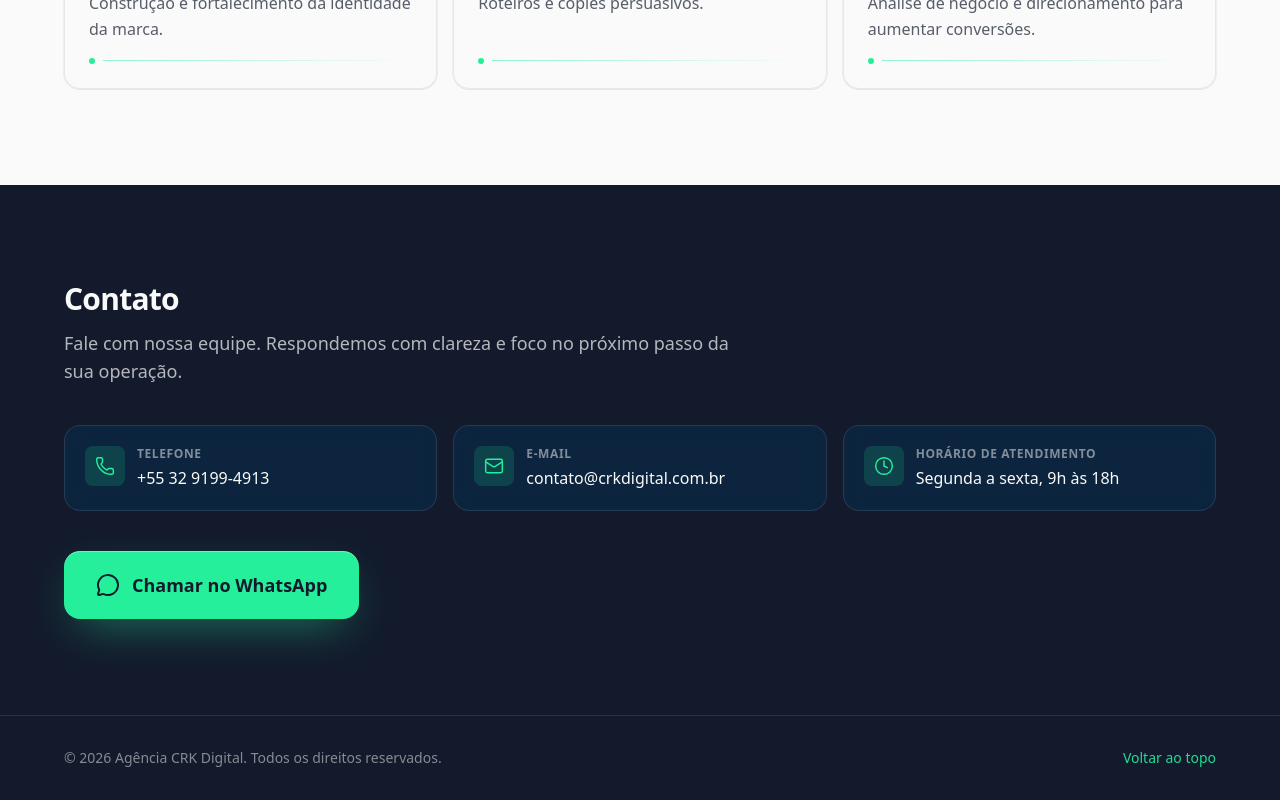
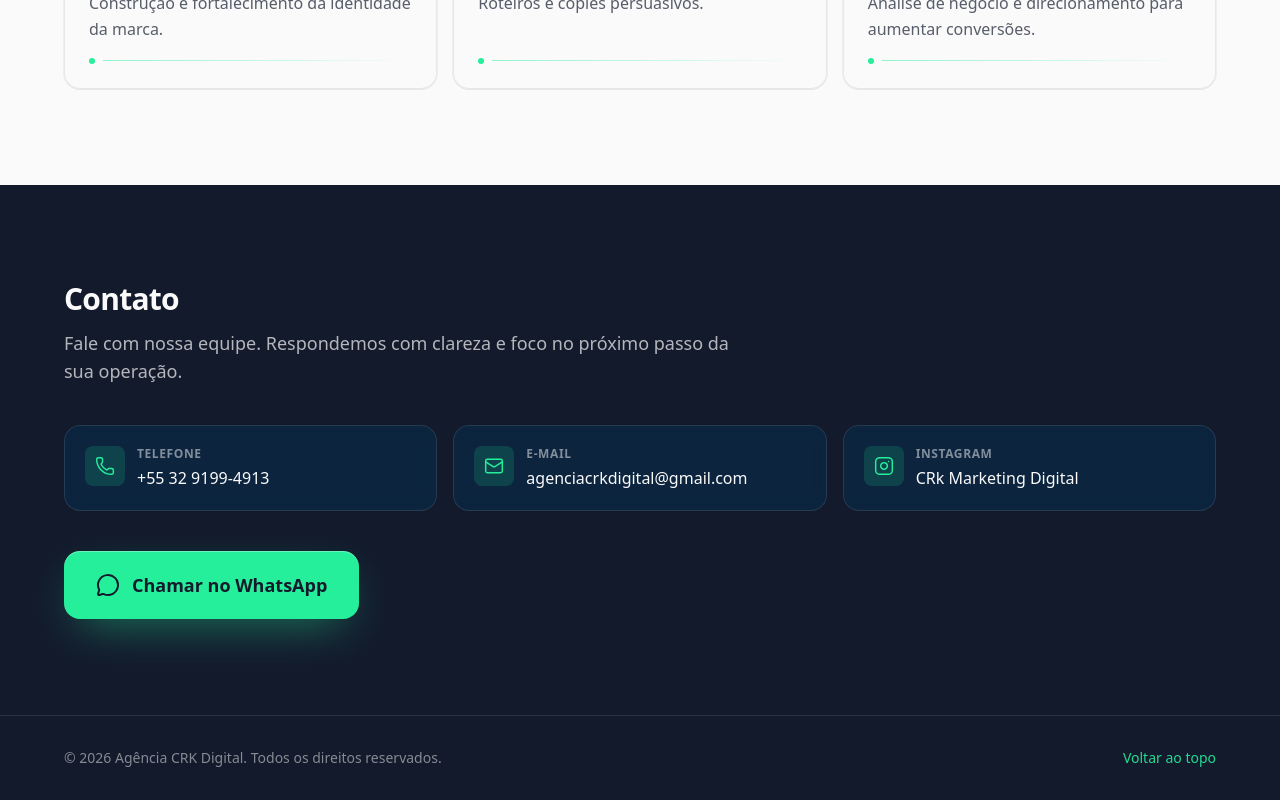
Before and after one commit to NicolasReis12/crk_digital, a React (Vite) app: page / in a window 1280 px wide. Shown: the part 2495-3295 px from the top of the page. Built offline with nearby package versions, Linux system fonts and the light colour scheme.

Commit message:
Alteração do contact

```diff
--- a/src/components/Contact.jsx
+++ b/src/components/Contact.jsx
@@ -1,5 +1,26 @@
-import { Phone, Mail, Clock, MessageCircle } from 'lucide-react'
+import { createElement } from 'react'
+import { Phone, Mail, MessageCircle } from 'lucide-react'
 import { getWhatsAppUrl, PHONE_DISPLAY, PHONE_E164_DIGITS } from '../config'
+
+function InstagramIcon({ className, strokeWidth = 1.75 }) {
+  return (
+    <svg
+      xmlns="http://www.w3.org/2000/svg"
+      viewBox="0 0 24 24"
+      fill="none"
+      stroke="currentColor"
+      strokeWidth={strokeWidth}
+      strokeLinecap="round"
+      strokeLinejoin="round"
+      className={className}
+      aria-hidden
+    >
+      <rect width="20" height="20" x="2" y="2" rx="5" ry="5" />
+      <path d="M16 11.37A4 4 0 1 1 12.63 8 4 4 0 0 1 16 11.37z" />
+      <line x1="17.5" x2="17.51" y1="6.5" y2="6.5" />
+    </svg>
+  )
+}
 
 const items = [
   {
@@ -10,15 +31,15 @@ const items = [
   },
   {
     label: 'E-mail',
-    value: 'contato@crkdigital.com.br',
-    href: 'mailto:contato@crkdigital.com.br',
+    value: 'agenciacrkdigital@gmail.com',
+    href: 'mailto:agenciacrkdigital@gmail.com',
     Icon: Mail,
   },
   {
-    label: 'Horário de atendimento',
-    value: 'Segunda a sexta, 9h às 18h',
-    href: null,
-    Icon: Clock,
+    label: 'Instagram',
+    value: 'CRk Marketing Digital',
+    href: 'https://www.instagram.com/agenciacrkdigital/',
+    Icon: InstagramIcon,
   },
 ]
 
@@ -45,7 +66,11 @@ export function Contact() {
             >
               <div className="flex items-start gap-3">
                 <span className="flex size-10 shrink-0 items-center justify-center rounded-lg bg-accent/15 text-accent">
-                  <Icon className="size-5" strokeWidth={1.75} aria-hidden />
+                  {createElement(Icon, {
+                    className: 'size-5',
+                    strokeWidth: 1.75,
+                    'aria-hidden': true,
+                  })}
                 </span>
                 <div>
                   <p className="text-xs font-semibold uppercase tracking-wider text-ice/50">
--- a/src/components/Services.jsx
+++ b/src/components/Services.jsx
@@ -1,3 +1,4 @@
+import { createElement } from 'react'
 import {
   Share2,
   MousePointerClick,
@@ -68,7 +69,11 @@ export function Services() {
               className="group flex flex-col rounded-2xl border border-navy/8 bg-ice/90 p-6 shadow-[0_1px_0_rgba(19,26,44,0.04)] ring-1 ring-navy/5 transition hover:border-accent/30 hover:shadow-[0_20px_40px_-28px_rgba(19,26,44,0.25)]"
             >
               <div className="mb-4 flex size-11 items-center justify-center rounded-xl bg-navy text-accent transition group-hover:bg-deep">
-                <Icon className="size-5" strokeWidth={1.75} aria-hidden />
+                {createElement(Icon, {
+                  className: 'size-5',
+                  strokeWidth: 1.75,
+                  'aria-hidden': true,
+                })}
               </div>
               <h3 className="text-lg font-semibold text-navy">{title}</h3>
               <p className="mt-2 flex-1 text-sm leading-relaxed text-navy/70 sm:text-base">
```
